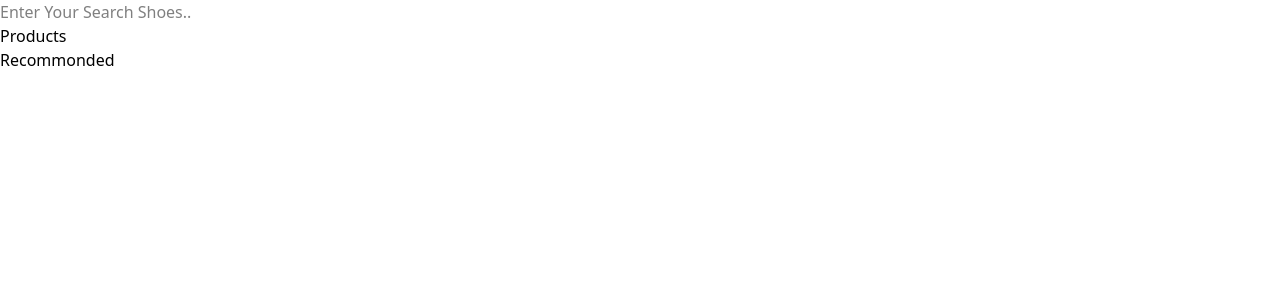
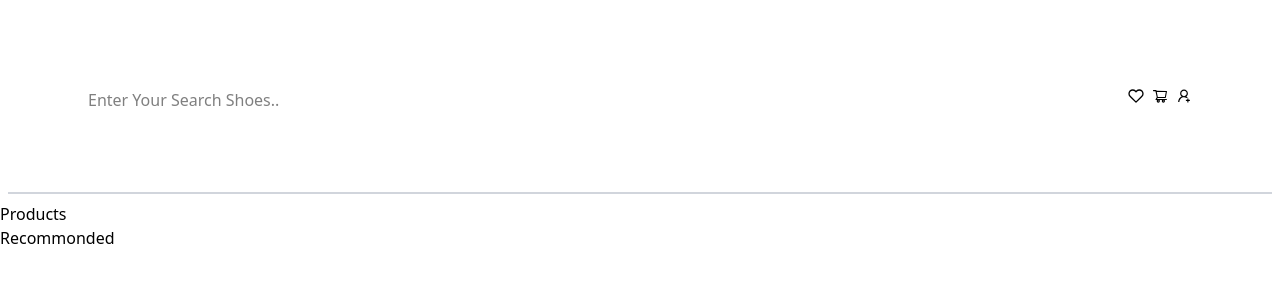
Before and after one commit to madkenikita35/E-CommerceReact, a React (Vite) app in the folder ECommerceReact/: page /products in a window 1280 px wide. Shown: the top 300 px of the page. Built offline with nearby package versions, Linux system fonts and the light colour scheme.

Commit message:
Add Styling to the nav

```diff
--- a/ECommerceReact/src/App.jsx
+++ b/ECommerceReact/src/App.jsx
@@ -13,7 +13,6 @@
 //     </div>
 //   );
 // };
-
 // export default App;
 
 import React from "react";
--- a/ECommerceReact/src/Component/Navigation/Nav.jsx
+++ b/ECommerceReact/src/Component/Navigation/Nav.jsx
@@ -1,10 +1,23 @@
 import React from "react";
+import { FiHeart } from "react-icons/fi";
+import { AiOutlineShoppingCart, AiOutlineUserAdd } from "react-icons/ai";
 
 const Nav = () => {
   return (
-    <nav>
+    <nav className="flex border-b-2 border-solid border-gray-300 justify-between align-items-center p-20 m-2">
       <div>
         <input type="text" placeholder="Enter Your Search Shoes.." />
+      </div>
+      <div className="flex gap-2">
+        <a href="#">
+          <FiHeart />
+        </a>
+        <a href="#">
+          <AiOutlineShoppingCart />
+        </a>
+        <a href="#">
+          <AiOutlineUserAdd />
+        </a>
       </div>
     </nav>
   );
```
